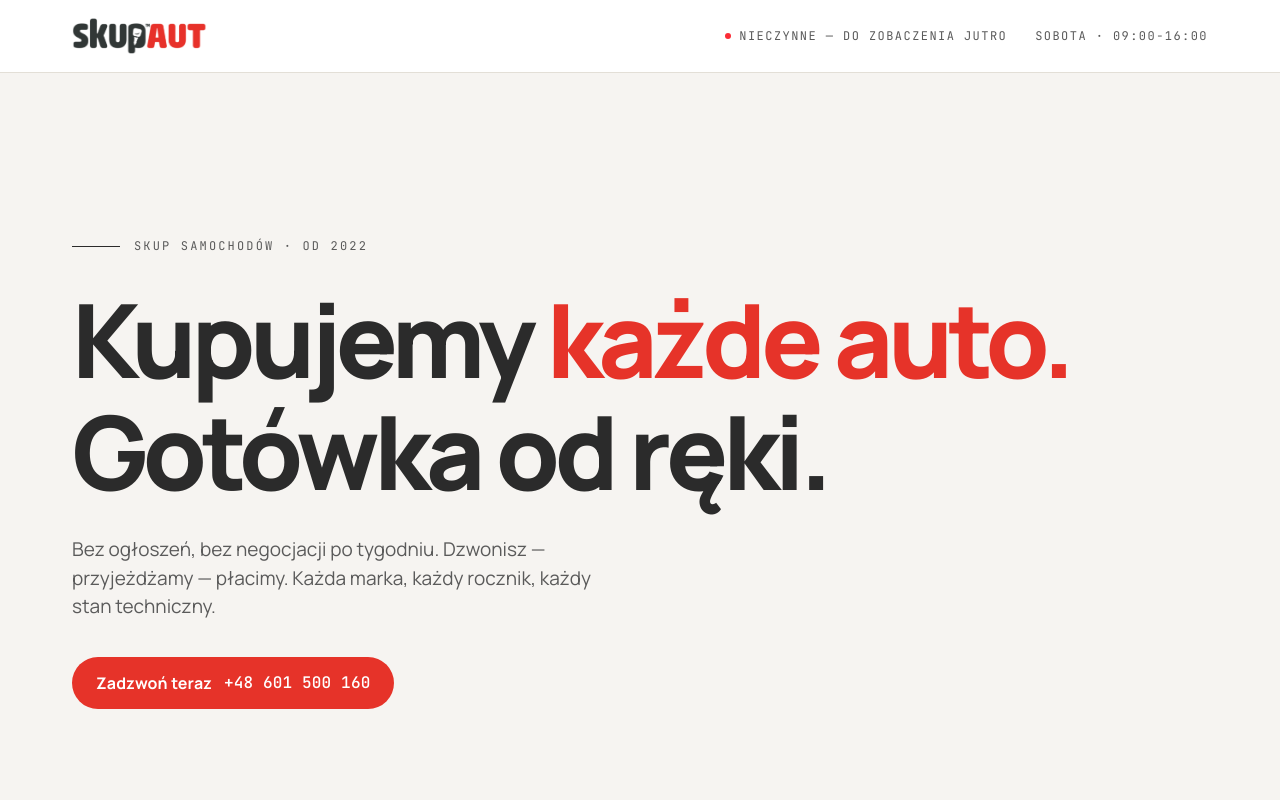
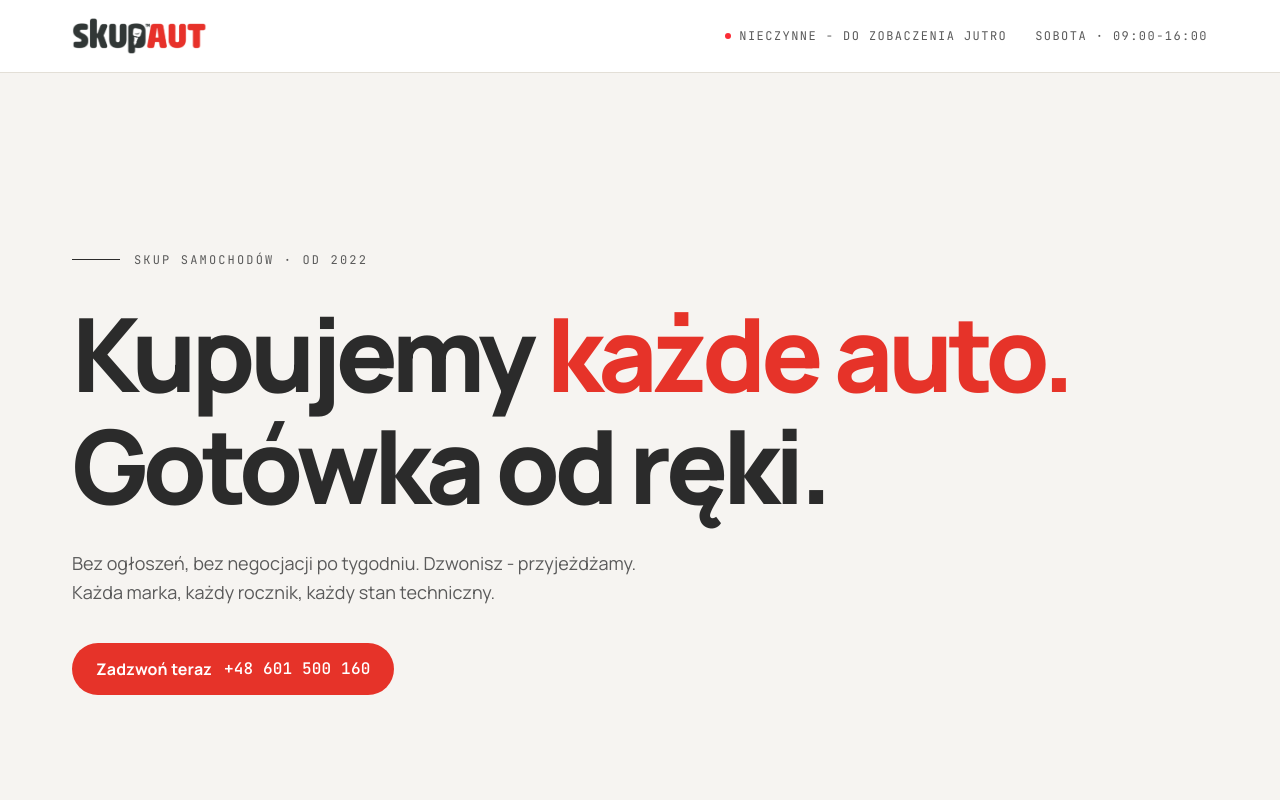
Before and after one commit to Kris1027/nextjs-autoshop, a Next.js app: page / in a window 1280 px wide. Shown: the top 800 px of the page. Built offline with nearby package versions, Linux system fonts and the light colour scheme.

Commit message:
Improve hero paragraph styling and polish status text copy

```diff
--- a/src/components/layout/open-status.tsx
+++ b/src/components/layout/open-status.tsx
@@ -27,8 +27,8 @@ export default function OpenStatus() {
   const statusText = isOpen
     ? 'Teraz czynne'
     : beforeOpen
-      ? `Nieczynne — otwieramy od ${schedule!.open}`
-      : 'Nieczynne — do zobaczenia jutro';
+      ? `Nieczynne - otwieramy od ${schedule!.open}`
+      : 'Nieczynne - do zobaczenia jutro';
 
   return (
     <>
--- a/src/components/sections/hero.tsx
+++ b/src/components/sections/hero.tsx
@@ -16,9 +16,9 @@ export default function Hero() {
             Gotówka od ręki.
           </h1>
 
-          <p className='text-[19px] text-ink-soft max-w-[46ch] m-0 mb-9'>
-            Bez ogłoszeń, bez negocjacji po tygodniu. Dzwonisz — przyjeżdżamy —
-            płacimy. Każda marka, każdy rocznik, każdy stan techniczny.
+          <p className='text-lg leading-relaxed text-ink-soft max-w-xl m-0 mb-9 text-pretty'>
+            Bez ogłoszeń, bez negocjacji po tygodniu. Dzwonisz - przyjeżdżamy.
+            Każda marka, każdy rocznik, każdy stan techniczny.
           </p>
 
           <div className='flex gap-3.5 flex-wrap items-center'>
--- a/src/lib/data.ts
+++ b/src/lib/data.ts
@@ -83,7 +83,7 @@ export const contactHours = [
   ['Święta', 'Telefon'],
 ];
 
-// 0=Sun, 1=Mon, ..., 6=Sat — null means closed that day
+// 0=Sun, 1=Mon, ..., 6=Sat - null means closed that day
 export const businessSchedule: Record<
   number,
   { day: string; open: string; close: string } | null
```
